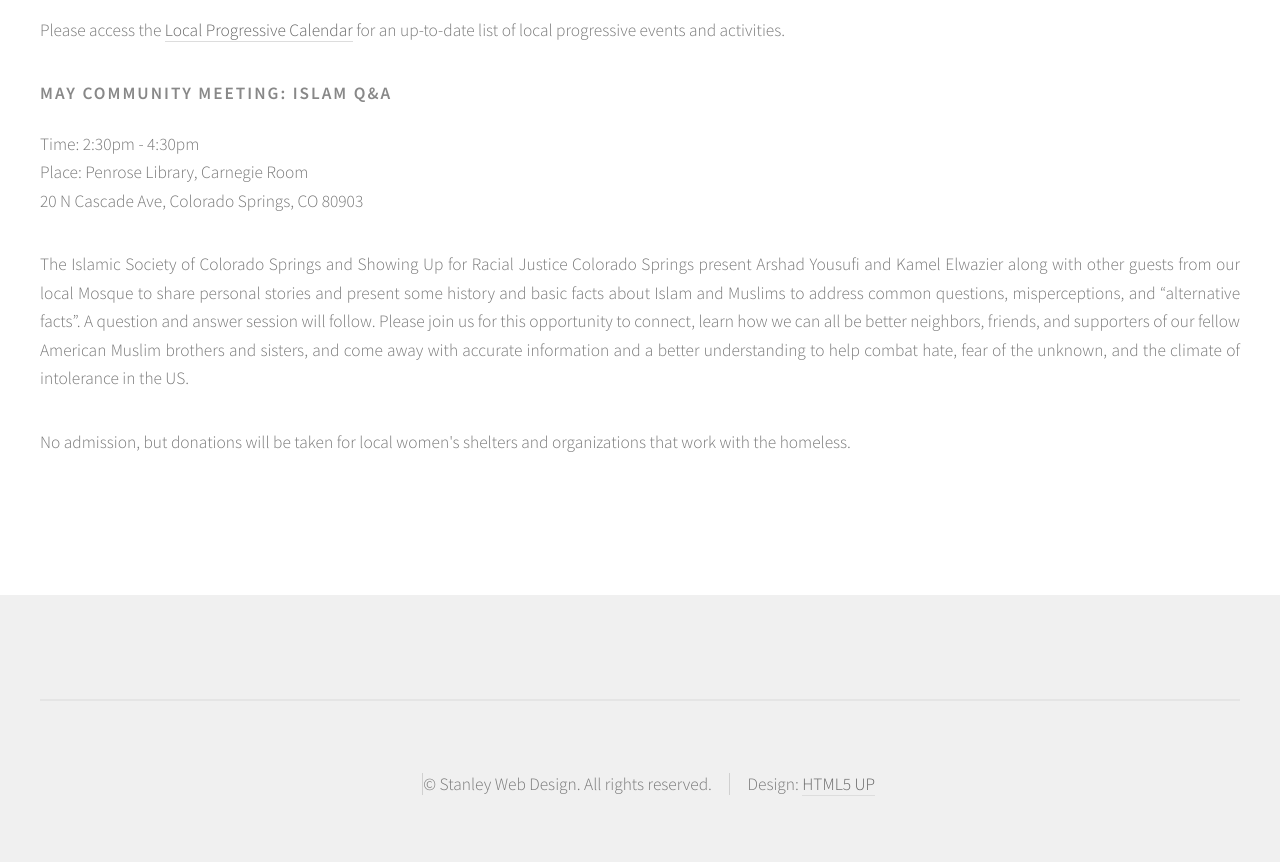
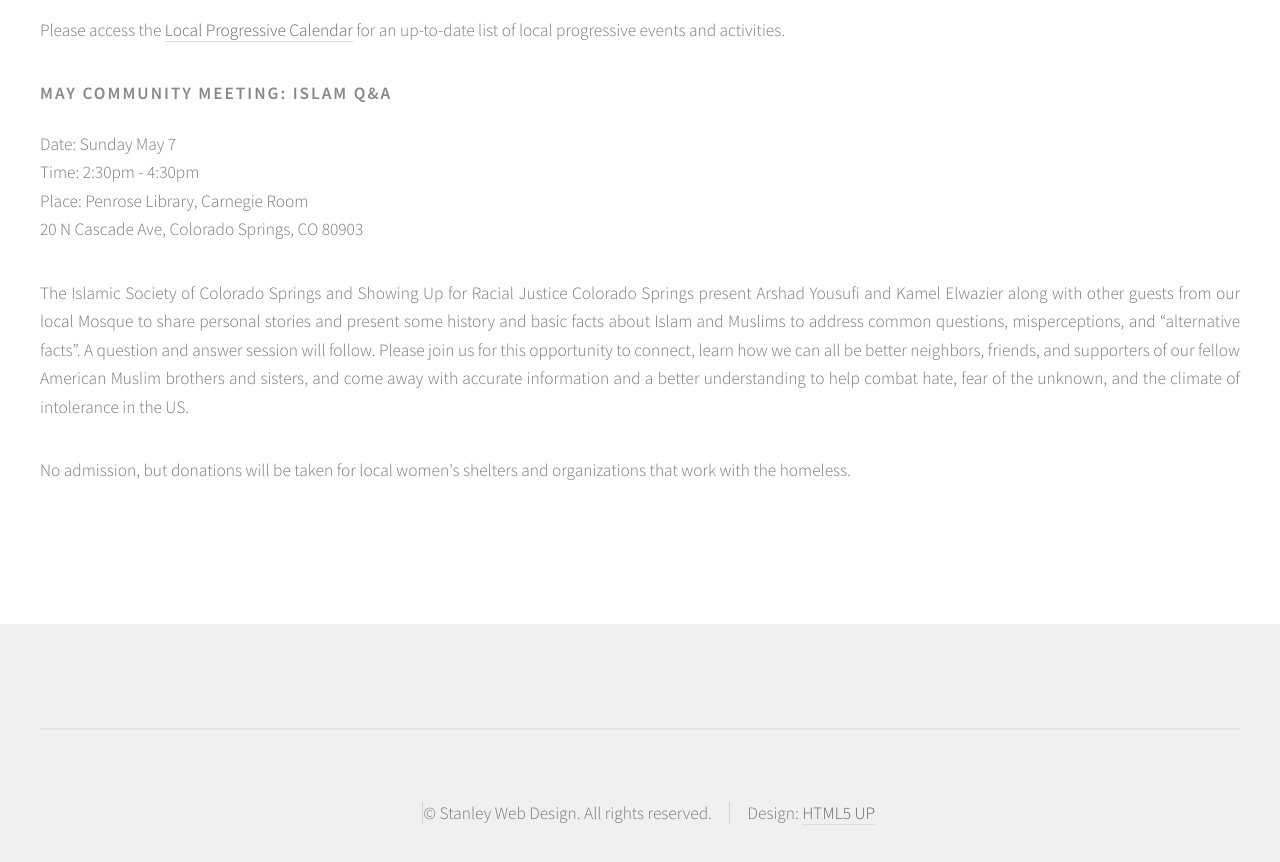
Before and after one commit to stanlead/surj.github.io, a plain HTML site: page index.html in a window 1280 px wide. Shown: the part 1760-2622 px from the top of the page. Before the commit the page ends 2594 px from the top, so only its background shows below. Drawn offline with Linux system fonts and the light colour scheme.

Commit message:
added meeting date

```diff
--- a/index.html
+++ b/index.html
@@ -61,6 +61,7 @@
 											</header>
 
 											<p>
+											Date:  Sunday May 7</br>
 											Time:  2:30pm - 4:30pm</br>
 											Place:  Penrose Library, Carnegie Room</br>
 											20 N Cascade Ave, Colorado Springs, CO 80903</br>
```
